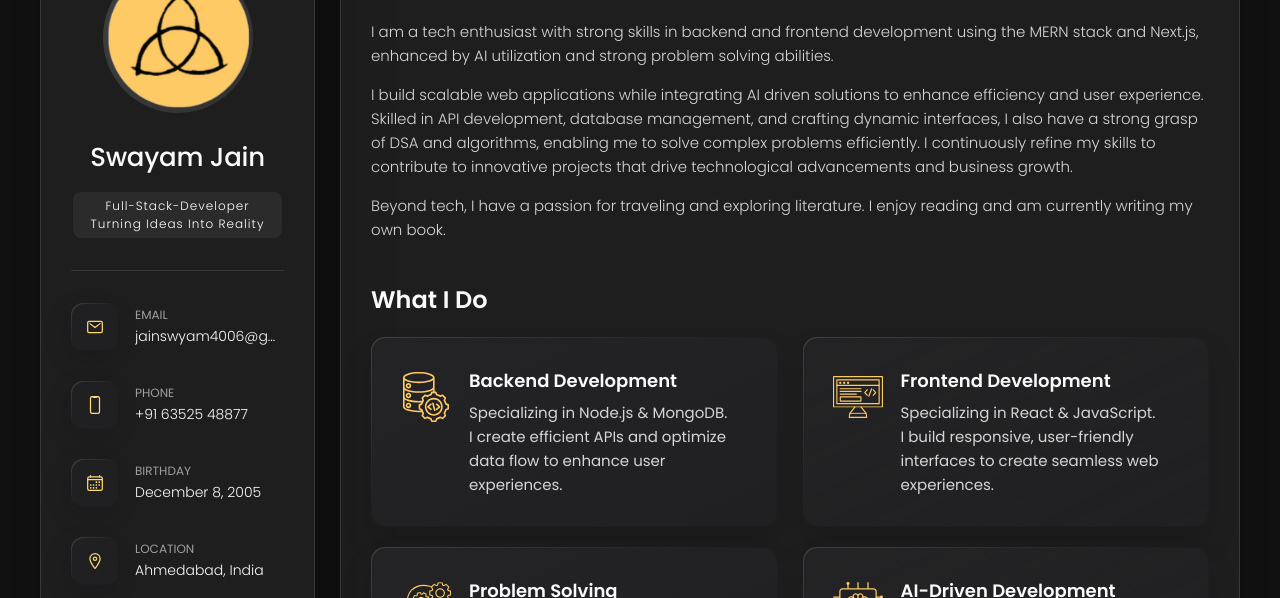
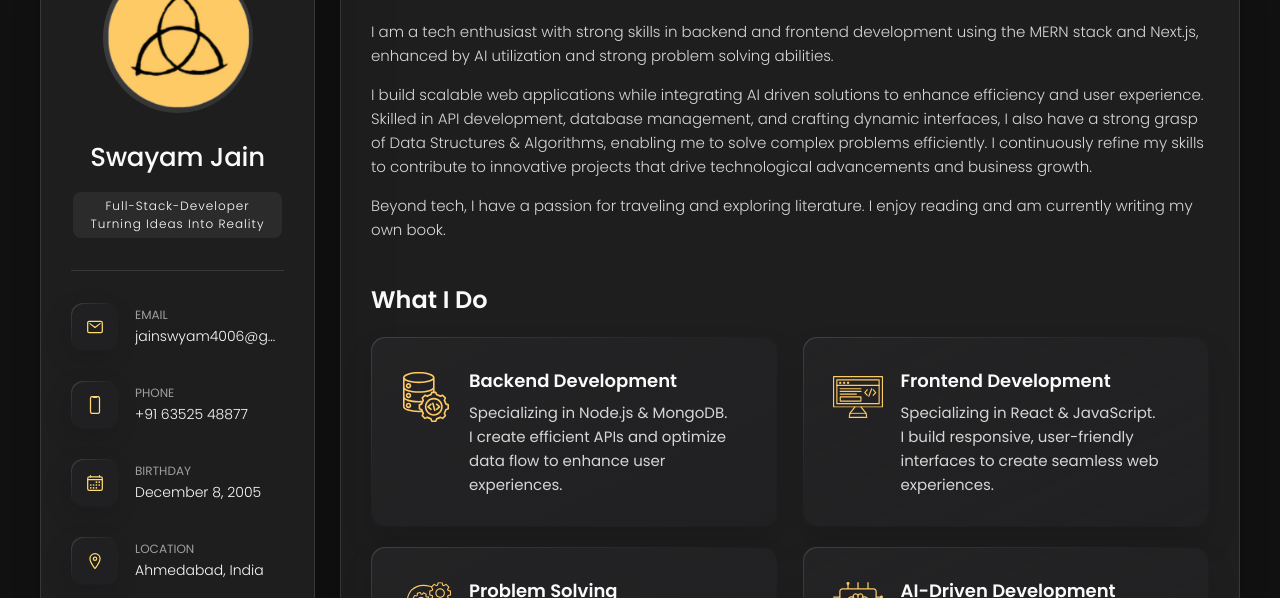
Before and after one commit to SwayamJain8/Personal-Portfolio, a plain HTML site: page index.html in a window 1280 px wide. Shown: the part 159-757 px from the top of the page. Drawn offline with nearby package versions, Linux system fonts and the light colour scheme.

Commit message:
Personal Portfolio

```diff
--- a/index.html
+++ b/index.html
@@ -230,10 +230,10 @@
               I build scalable web applications while integrating AI driven
               solutions to enhance efficiency and user experience. Skilled in
               API development, database management, and crafting dynamic
-              interfaces, I also have a strong grasp of DSA and algorithms,
-              enabling me to solve complex problems efficiently. I continuously
-              refine my skills to contribute to innovative projects that drive
-              technological advancements and business growth.
+              interfaces, I also have a strong grasp of Data Structures &
+              Algorithms, enabling me to solve complex problems efficiently. I
+              continuously refine my skills to contribute to innovative projects
+              that drive technological advancements and business growth.
             </p>
 
             <p>
```
